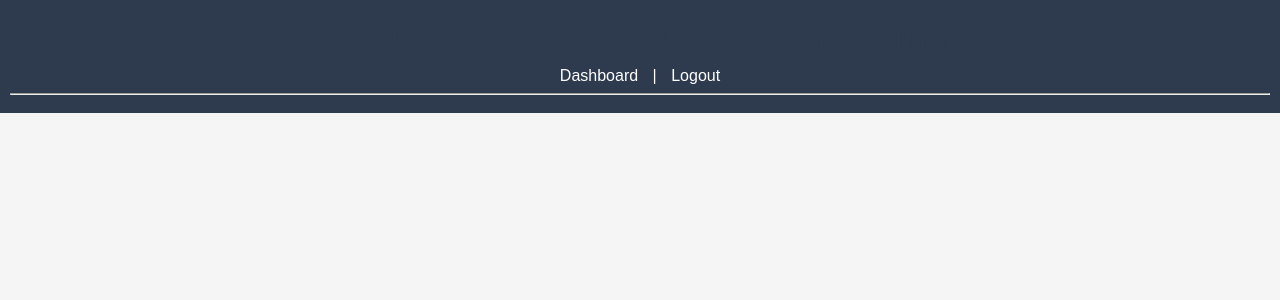
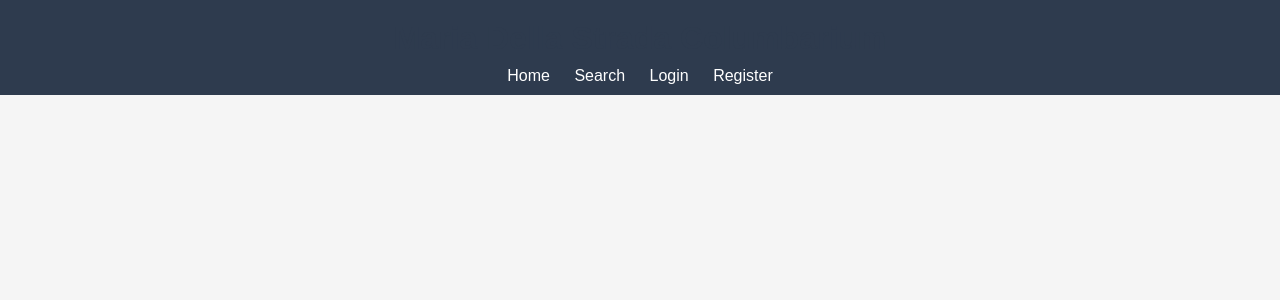
Before and after one commit to romulosabado317/columbarium_system, a PHP site: page /includes/header.php in a window 1280 px wide. Shown: the top 300 px of the page. Run offline with PHP 8.4, Linux system fonts and the light colour scheme.

Commit message:
Update header.php

```diff
--- a/includes/header.php
+++ b/includes/header.php
@@ -1,17 +1,32 @@
+<?php
+include('auth.php');
+?>
 <!DOCTYPE html>
-<html lang="en">
+<html>
 <head>
-<meta charset="UTF-8">
-<meta name="viewport" content="width=device-width, initial-scale=1.0">
-<link rel="stylesheet" href="../assets/css/style.css">
-<title>Columbarium System</title>
+    <meta charset="UTF-8">
+    <title>Maria Della Strada Columbarium</title>
+    <link rel="stylesheet" href="../assets/css/style.css">
 </head>
 <body>
 <header>
-<h1>Maria Della Strada Church Columbarium</h1>
-<nav>
-<a href="dashboard.php">Dashboard</a> |
-<a href="logout.php">Logout</a>
-</nav>
-<hr>
+    <h1>Maria Della Strada Columbarium</h1>
+    <nav>
+        <a href="../public/index.php">Home</a>
+        <a href="../public/search.php">Search</a>
+        <?php if(is_logged_in()): ?>
+            <?php if($_SESSION['role']=='admin'): ?>
+                <a href="../admin/dashboard.php">Admin Dashboard</a>
+            <?php elseif($_SESSION['role']=='staff'): ?>
+                <a href="../staff/dashboard.php">Staff Dashboard</a>
+            <?php else: ?>
+                <a href="../family/dashboard.php">Family Dashboard</a>
+            <?php endif; ?>
+            <a href="../logout.php">Logout</a>
+        <?php else: ?>
+            <a href="../public/login.php">Login</a>
+            <a href="../public/register.php">Register</a>
+        <?php endif; ?>
+    </nav>
 </header>
+<main>
```
